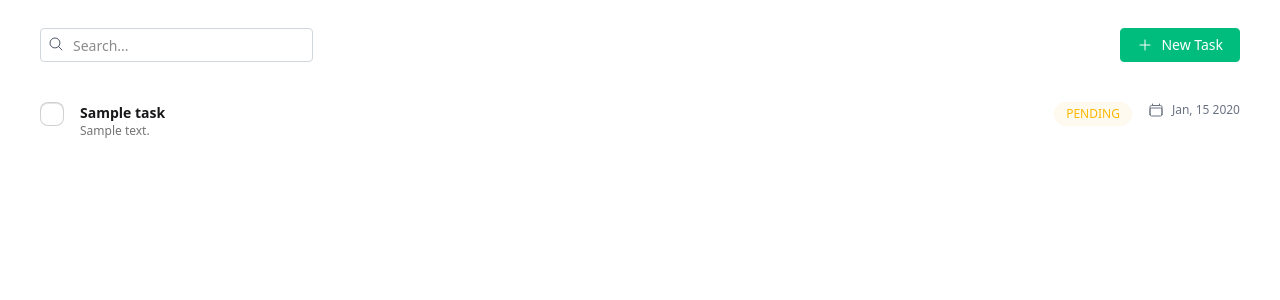
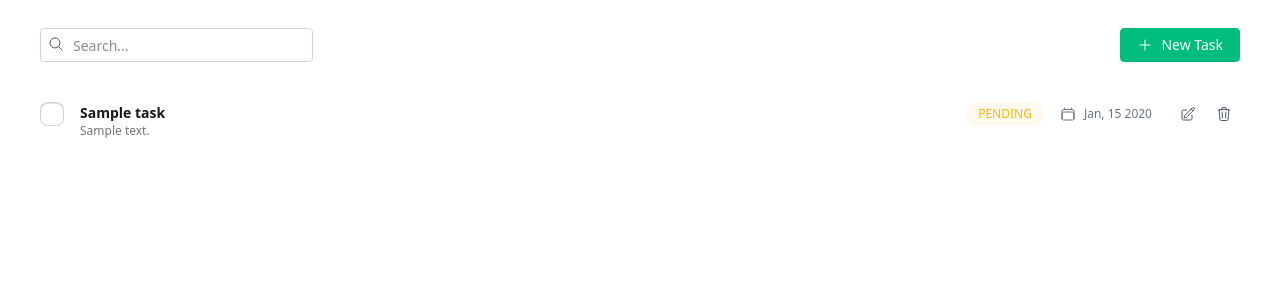
Before and after one commit to samno106/pytask, a Django app: template templates/views/home/index.html in a window 1280 px wide. Shown: the part 56-356 px from the top of the page. Run offline with Django 3.2, Linux system fonts and the light colour scheme; the template is opened without the code that fills it: most values are stand-ins (such as "Sample title", 1, 10 or a date in 2020); form fields are guessed from the names that the template uses; some libraries are stand-ins or nearby versions.

Commit message:
add delete function

```diff
--- a/base/forms.py
+++ b/base/forms.py
@@ -11,7 +11,7 @@ class TaskForm(forms.ModelForm):
 
     desc = forms.CharField(
         widget=forms.Textarea(attrs={
-            'class':'textarea w-full',
+            'class':'textarea w-full h-24',
             'placeholder':'Taks desc'
         })
     )
--- a/base/urls.py
+++ b/base/urls.py
@@ -7,5 +7,6 @@ from . import views
 urlpatterns = [
     path('', views.index),
     path('search/', views.search_task, name="search"),
-    path('create/', views.create_task, name="create-task")
+    path('create/', views.create_task, name="create-task"),
+    path('delete/<int:id>', views.task_delete, name='task-delete'),
 ]
--- a/templates/views/home/components/task-create-modal.html
+++ b/templates/views/home/components/task-create-modal.html
@@ -1,11 +1,14 @@
 <dialog id="task_create_modal" class="modal">
-    <div class="modal-box">
+  <div class="modal-backdrop w-full h-screen fixed" onclick="task_create_modal.close();"></div>
+  <div class="modal-box">
         <h3 class="font-bold text-lg mb-4">Add new task</h3>
+        <button class="btn btn-sm btn-circle btn-ghost absolute right-2 top-2" onclick="task_create_modal.close()">✕</button>
+
         <form hx-post="{% url 'create-task' %}"
         hx-target="#task-list"
         hx-swap="afterbegin"
         hx-on:success="task_create_modal.close(); this.reset();"
-        class="space-y-3 w-full">
+        class="space-y-3 w-full ">
             {% csrf_token %}
             <div class="form-control w-full">
               <label class="label mb-2">
@@ -29,8 +32,8 @@
             </div>
 
             <div class="modal-action">
-              <button type="button" class="btn" onclick="task_create_modal.close()">Close</button>
-              <button type="submit" class="btn btn-primary">Save</button>
+              <button type="button" class="btn px-8 " onclick="task_create_modal.close()">Close</button>
+              <button type="submit" class="btn px-8 text-white border-emerald-500 bg-emerald-500 hover:bg-emerald-500/75">Save</button>
             </div>
           </form>
     </div>
--- /dev/null
+++ b/templates/views/home/components/task-delete-modal.html
@@ -0,0 +1,27 @@
+<dialog id="task_delete_modal_{{task.id}}" class="modal p-0">
+    <div class="modal-backdrop w-full h-screen fixed" onclick="onCloseModal({{task.id}})"></div>
+    <div class="modal-box p-0">
+        <div role="alert" class="alert sm:alert-horizontal py-5">
+
+            <span class="p-3 rounded-lg bg-red-50">
+                <svg xmlns="http://www.w3.org/2000/svg" fill="none" viewBox="0 0 24 24" stroke-width="1.5" stroke="currentColor" class="text-red-500 size-5">
+                    <path stroke-linecap="round" stroke-linejoin="round" d="m14.74 9-.346 9m-4.788 0L9.26 9m9.968-3.21c.342.052.682.107 1.022.166m-1.022-.165L18.16 19.673a2.25 2.25 0 0 1-2.244 2.077H8.084a2.25 2.25 0 0 1-2.244-2.077L4.772 5.79m14.456 0a48.108 48.108 0 0 0-3.478-.397m-12 .562c.34-.059.68-.114 1.022-.165m0 0a48.11 48.11 0 0 1 3.478-.397m7.5 0v-.916c0-1.18-.91-2.164-2.09-2.201a51.964 51.964 0 0 0-3.32 0c-1.18.037-2.09 1.022-2.09 2.201v.916m7.5 0a48.667 48.667 0 0 0-7.5 0" />
+                </svg>
+
+            </span>
+            <div>
+                <h3 class="font-bold">Confirm delete task</h3>
+                <div class="text-xs">Are you sure to delete this task</div>
+              </div>
+            <div>
+                <button class="btn btn-sm" onclick="onCloseModal({{task.id}})">Deny</button>
+                <button
+                    hx-headers='{"X-CSRFToken": "{{ csrf_token }}"}'
+                    hx-delete="{% url 'task-delete' task.id %}"
+                    hx-target="#task-{{ task.id }}"
+                    hx-swap="outerHTML"
+                class="btn btn-sm border-emerald-500 bg-emerald-500 hover:bg-emerald-500/75 text-white">Accept</button>
+            </div>
+            </div>
+      </div>
+  </dialog>
--- a/templates/views/home/components/task-item.html
+++ b/templates/views/home/components/task-item.html
@@ -1,4 +1,4 @@
-<li class="list-row px-0">
+<li class="list-row px-0" id="task-{{task.id}}">
     <div>
       <label>
           <input type="checkbox" class="checkbox" />
@@ -18,6 +18,33 @@
 
           </span>
           <span class="text-xs font-medium">{{ task.created_at|date:"M, d Y"}}</span>
+          <div class="flex items-center space-x-1 ml-3">
+            <span>
+              <button type="button" class="btn btn-icon text-gray-600 w-5 h-6 border-none bg-white shadow-none hover:text-emerald-500">
+                <span>
+                  <svg xmlns="http://www.w3.org/2000/svg" fill="none" viewBox="0 0 24 24" stroke-width="1.5" stroke="currentColor" class="size-4">
+                    <path stroke-linecap="round" stroke-linejoin="round" d="m16.862 4.487 1.687-1.688a1.875 1.875 0 1 1 2.652 2.652L10.582 16.07a4.5 4.5 0 0 1-1.897 1.13L6 18l.8-2.685a4.5 4.5 0 0 1 1.13-1.897l8.932-8.931Zm0 0L19.5 7.125M18 14v4.75A2.25 2.25 0 0 1 15.75 21H5.25A2.25 2.25 0 0 1 3 18.75V8.25A2.25 2.25 0 0 1 5.25 6H10" />
+                  </svg>
+              </span>
+              </button>
+            </span>
+            <span>
+
+              <button
+                onclick="onOpenModal({{task.id}})"
+                type="button"
+                class="btn btn-icon text-gray-600 w-5 h-6 border-none bg-white shadow-none hover:text-red-500">
+                <span>
+                  <svg xmlns="http://www.w3.org/2000/svg" fill="none" viewBox="0 0 24 24" stroke-width="1.5" stroke="currentColor" class="size-4">
+                  <path stroke-linecap="round" stroke-linejoin="round" d="m14.74 9-.346 9m-4.788 0L9.26 9m9.968-3.21c.342.052.682.107 1.022.166m-1.022-.165L18.16 19.673a2.25 2.25 0 0 1-2.244 2.077H8.084a2.25 2.25 0 0 1-2.244-2.077L4.772 5.79m14.456 0a48.108 48.108 0 0 0-3.478-.397m-12 .562c.34-.059.68-.114 1.022-.165m0 0a48.11 48.11 0 0 1 3.478-.397m7.5 0v-.916c0-1.18-.91-2.164-2.09-2.201a51.964 51.964 0 0 0-3.32 0c-1.18.037-2.09 1.022-2.09 2.201v.916m7.5 0a48.667 48.667 0 0 0-7.5 0" />
+                </svg>
+              </span>
+              </button>
+              {% include "./task-delete-modal.html" %}
+            </span>
+          </div>
+
         </div>
     </div>
+
   </li>
--- a/templates/views/home/components/task-list.html
+++ b/templates/views/home/components/task-list.html
@@ -1,5 +1,7 @@
 <ul class="list bg-base-100 rounded-box mt-4" id="task-list">
     {% for task in tasks %}
       {% include './task-item.html' %}
+
     {% endfor %}
-  </ul>
+
+</ul>
--- a/templates/views/home/index.html
+++ b/templates/views/home/index.html
@@ -36,5 +36,14 @@
 
   {% include "./components/task-list.html" %}
 
+
 </div>
+<script>
+  function onOpenModal(id){
+    document.getElementById(`task_delete_modal_${id}`).showModal()
+  }
+  function onCloseModal(id){
+    document.getElementById(`task_delete_modal_${id}`).close()
+  }
+</script>
  {% endblock %}
```
Also changed, not shown: base/views.py (+7 -1 lines), db.sqlite3, 1 other file.
